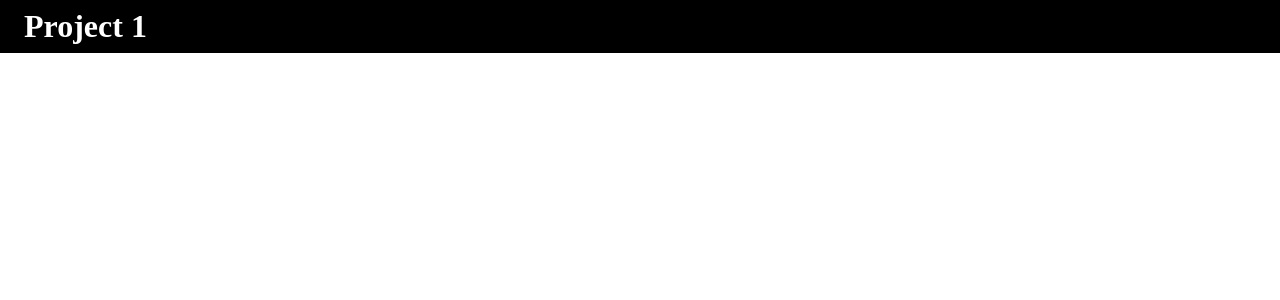
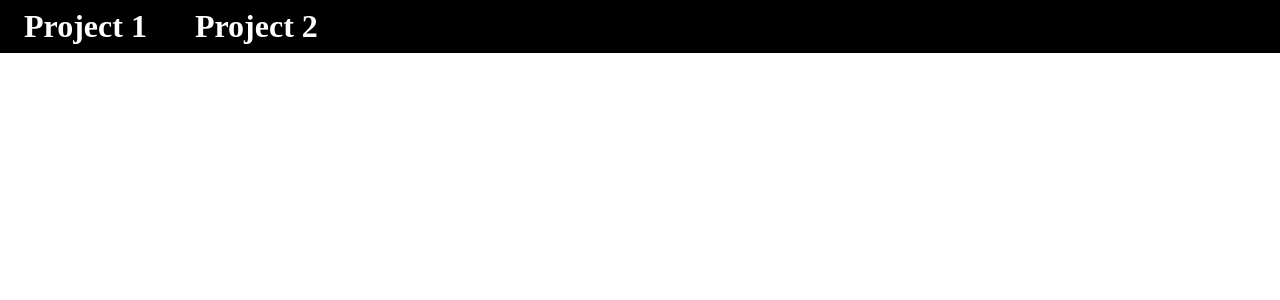
Before and after one commit to TimoteoGambella/50proyectos, a React (Create React App) app: page / in a window 1280 px wide. Shown: the top 300 px of the page. Built offline with nearby package versions, Linux system fonts and the light colour scheme.

Commit message:
navbar project2

```diff
--- a/src/App.js
+++ b/src/App.js
@@ -1,6 +1,7 @@
 import { BrowserRouter as Router, Routes, Route } from "react-router-dom";
 import Navbar from "./components/Navbar";
 import Project1 from "./views/Project1";
+import Project2 from "./views/Project2";
 
 function App() {
   return (
@@ -10,6 +11,7 @@ function App() {
         <Routes>
           <Route path="/" element={<></>} />
           <Route path="/project1" element={<Project1 />} />
+          <Route path="/project2" element={<Project2 />} />
         </Routes>
       </Router>
     </>
--- a/src/components/Navbar.jsx
+++ b/src/components/Navbar.jsx
@@ -8,6 +8,10 @@ export default function Navbar (){
         {
             title:"Project 1",
             url:"/project1"
+        },
+        {
+            title:"Project 2",
+            url:"/project2"
         },
     ]
 
```
